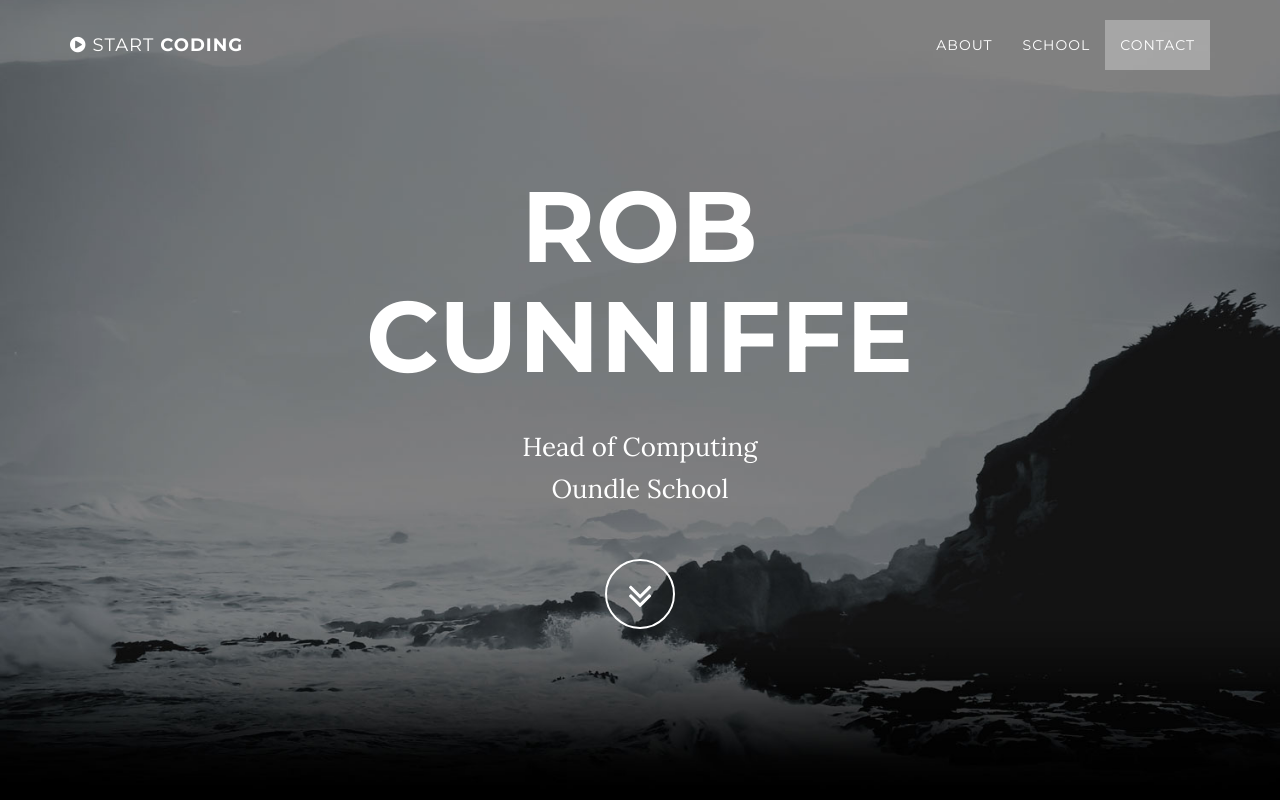
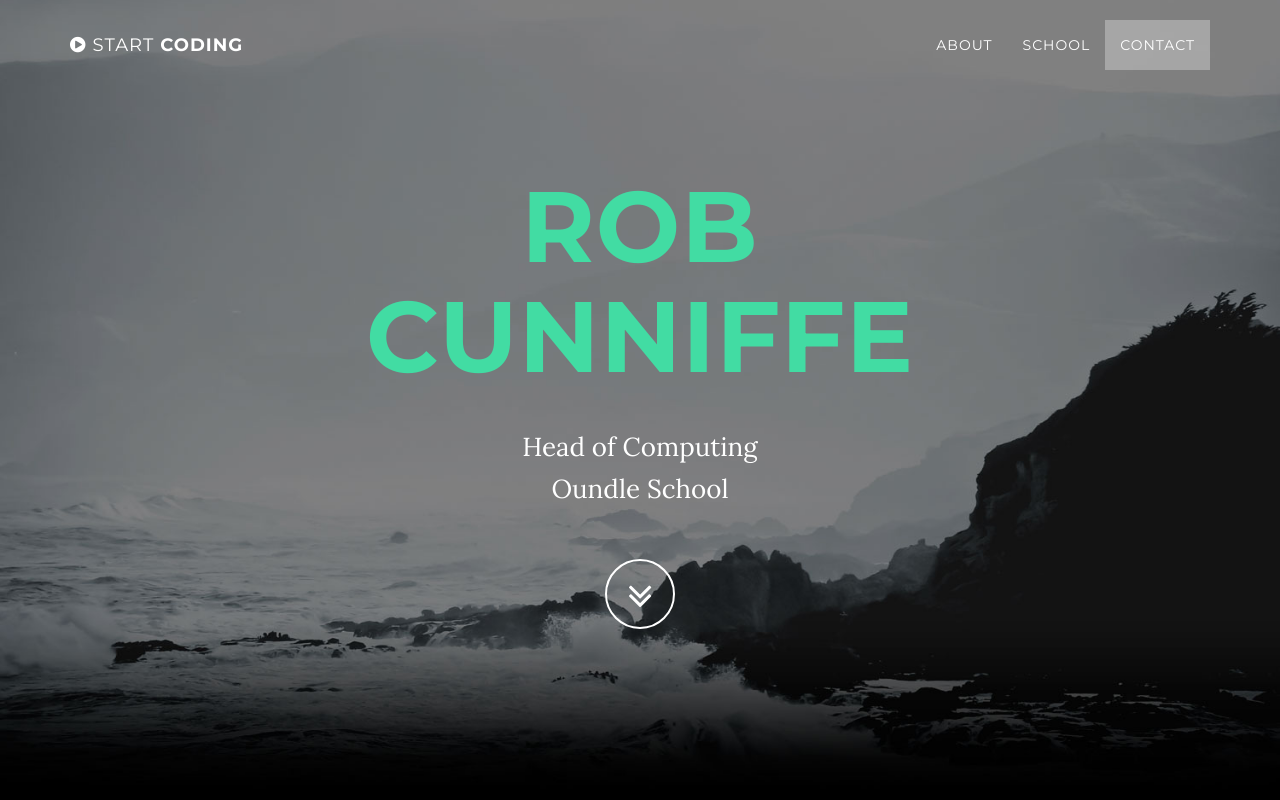
Before and after one commit to OundleComputing/example, a plain HTML site: page index.html in a window 1280 px wide. Shown: the top 800 px of the page. Drawn offline with Linux system fonts and the light colour scheme; some packages are replaced by stand-ins of ours.

Commit message:
Update index.html

```diff
--- a/index.html
+++ b/index.html
@@ -93,7 +93,7 @@ var marker = new google.maps.Marker({
                 <div class="row">
                     <div class="col-md-8 col-md-offset-2">
 
-                        <h1 class="brand-heading">Rob Cunniffe</h1>
+                        <h1 class="brand-heading"><a href="test.html">Rob Cunniffe</a></h1>
 
 
                         <p class="intro-text">Head of Computing<br>Oundle School</p>
```
